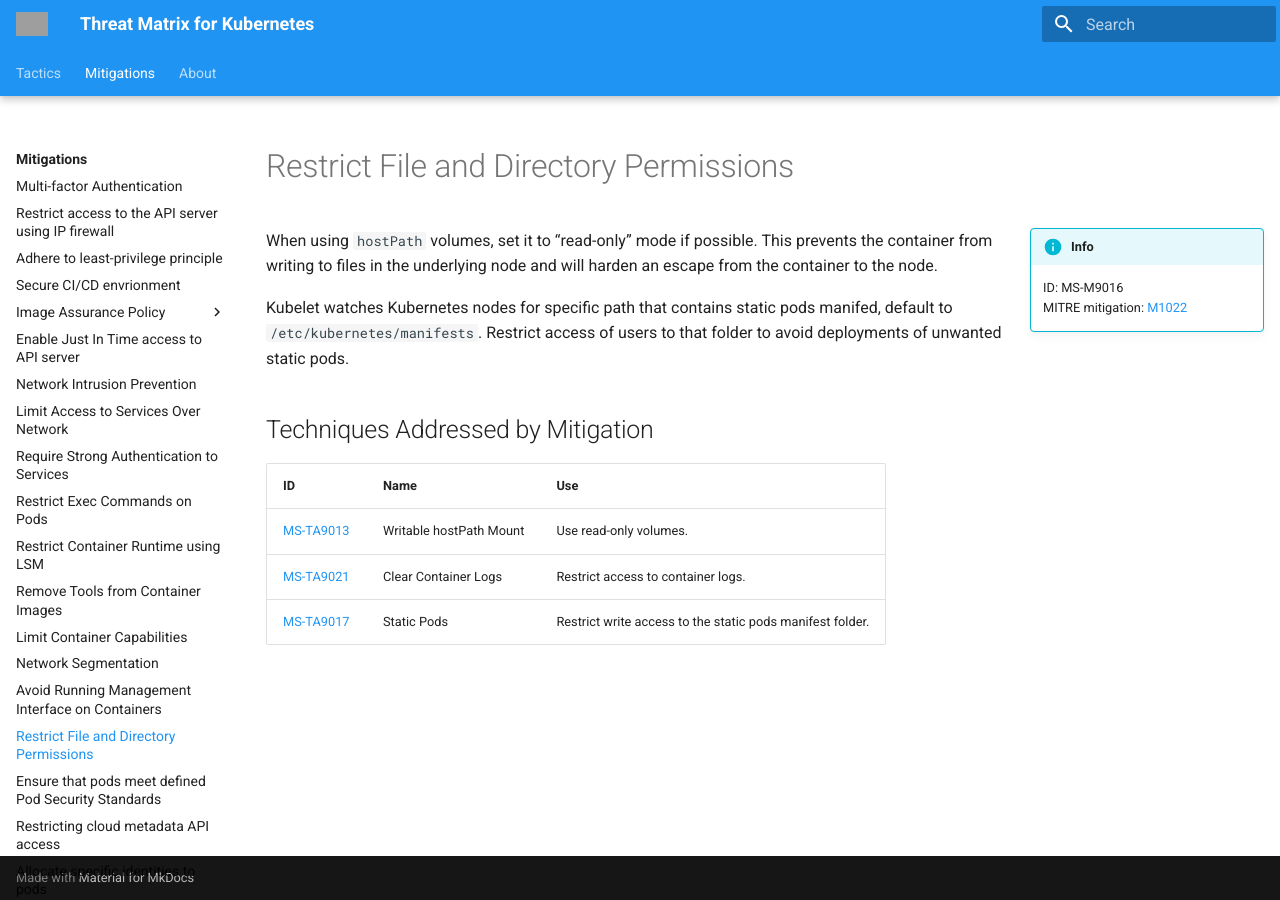
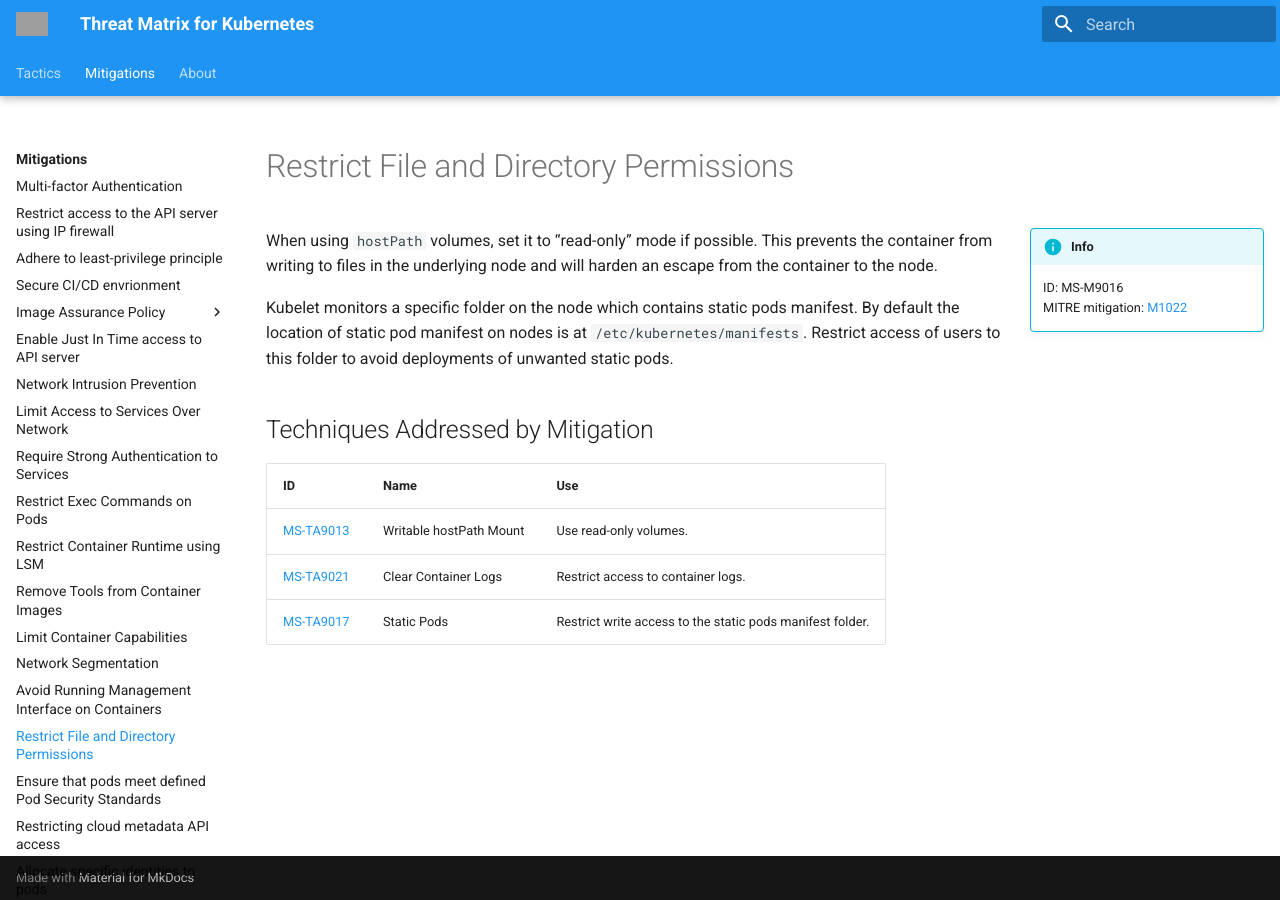
Before and after one commit to microsoft/Threat-Matrix-for-Kubernetes, an MkDocs documentation site: the page built from docs/mitigations/MS-M9016 Restrict File and Directory Permissions.md, in a window 1280 px wide. Built offline with MkDocs 1.6.1 and Material for MkDocs 9.7.7, drawn with Linux system fonts in a browser that asks for light colours; grey boxes are pictures that could not be loaded.

Commit message:
fix wording

```diff
--- a/docs/mitigations/MS-M9016 Restrict File and Directory Permissions.md
+++ b/docs/mitigations/MS-M9016 Restrict File and Directory Permissions.md
@@ -13,7 +13,7 @@ hide:
 
 When using `hostPath` volumes, set it to “read-only” mode if possible. This prevents the container from writing to files in the underlying node and will harden an escape from the container to the node.
 
-Kubelet watches Kubernetes nodes for specific path that contains static pods manifed, default to `/etc/kubernetes/manifests`. Restrict access of users to that folder to avoid deployments of unwanted static pods.
+Kubelet monitors a specific folder on the node which contains static pods manifest. By default the location of static pod manifest on nodes is at `/etc/kubernetes/manifests`. Restrict access of users to this folder to avoid deployments of unwanted static pods.
 
 
 ## Techniques Addressed by Mitigation
```
